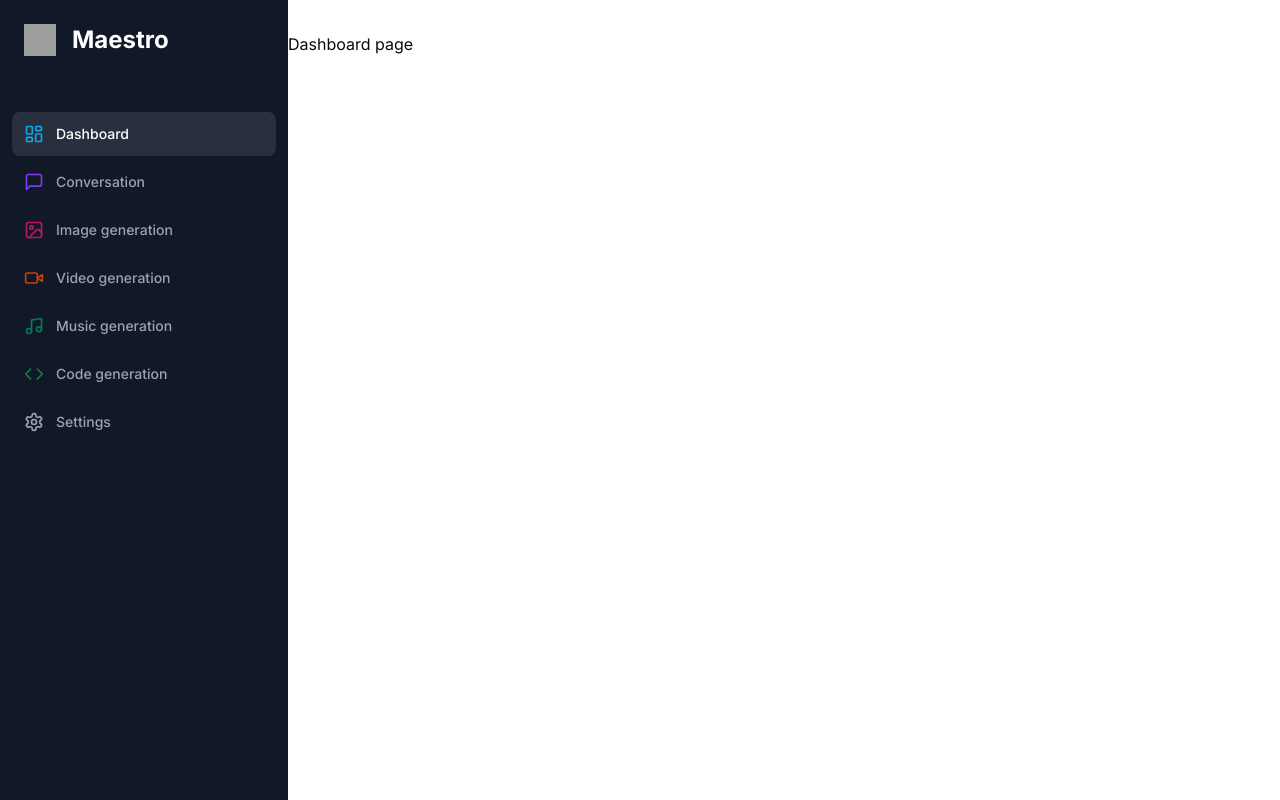
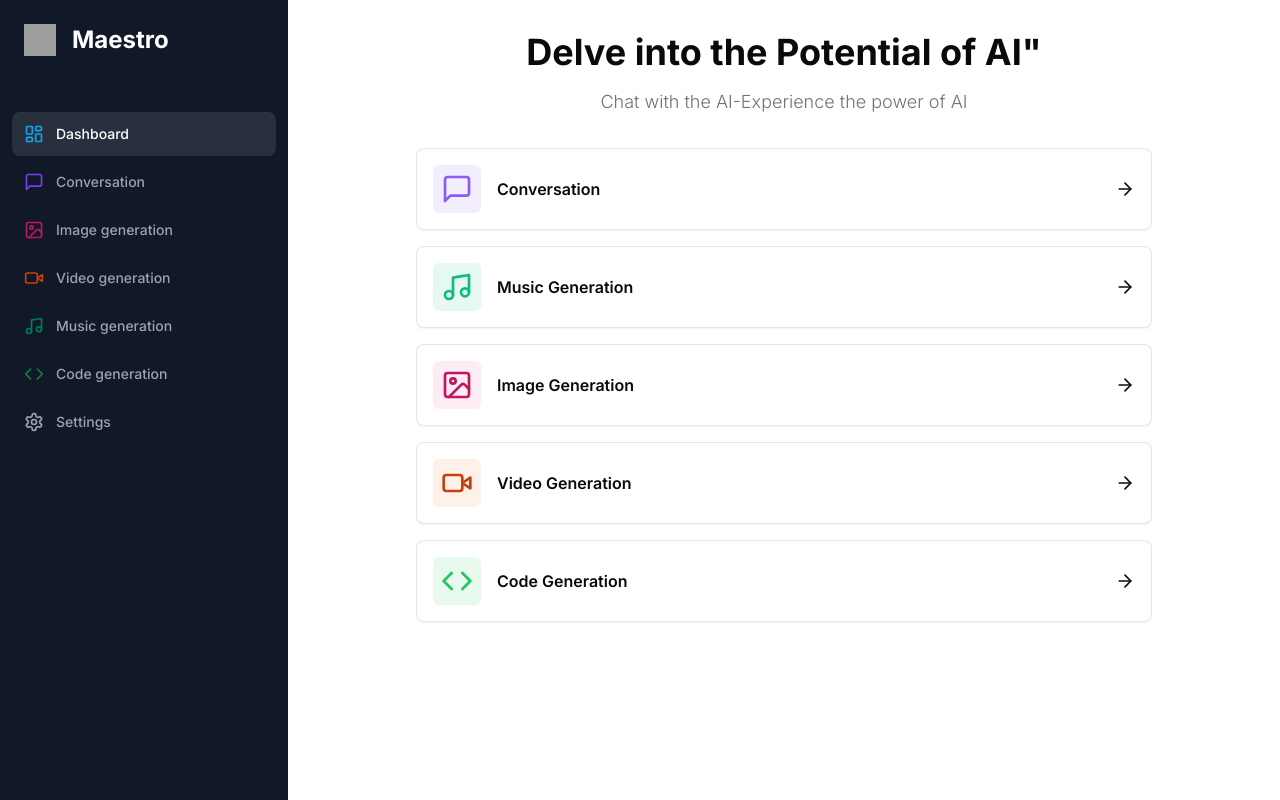
Before and after one commit to abhi-9025/maestro, a Next.js app: page /dashboard in a window 1280 px wide. Built offline with nearby package versions, Linux system fonts and the light colour scheme; grey boxes are pictures that could not be loaded.

Commit message:
dashboard added

```diff
--- a/app/(dashboard)/(routes)/dashboard/page.tsx
+++ b/app/(dashboard)/(routes)/dashboard/page.tsx
@@ -1,8 +1,87 @@
+"use client";
+
+import { Card } from "@/components/ui/card";
+import { cn } from "@/lib/utils";
+import {
+  ArrowRight,
+  Code,
+  ImageIcon,
+  MessageSquare,
+  Music,
+  VideoIcon,
+} from "lucide-react";
+import { useRouter } from "next/navigation";
+
 export default function Dashboard() {
+  const tools = [
+    {
+      label: "Conversation",
+      icon: MessageSquare,
+      color: "text-violet-500",
+      bgColor: "bg-violet-500/10",
+      href: "/conversation",
+    },
+    {
+      label: "Music Generation",
+      icon: Music,
+      color: "text-emerald-500",
+      bgColor: "bg-emerald-500/10",
+      href: "/music",
+    },
+    {
+      label: "Image Generation",
+      icon: ImageIcon,
+      color: "text-pink-700",
+      bgColor: "bg-pink-500/10",
+      href: "/image",
+    },
+    {
+      label: "Video Generation",
+      icon: VideoIcon,
+      color: "text-orange-700",
+      bgColor: "bg-orange-500/10",
+      href: "/video",
+    },
+    {
+      label: "Code Generation",
+      icon: Code,
+      color: "text-green-500",
+      bgColor: "bg-green-500/10",
+      href: "/code",
+    },
+  ];
+
+  const router = useRouter();
+
   return (
     <div>
-    <p>
-      Dashboard page
-    </p>
-    </div>  )
+      <div className="mb-8 space-y-4">
+        <h2 className="text-2xl md:text-4xl font-bold text-center">
+          Delve into the Potential of AI"
+        </h2>
+        <p className="text-muted-foreground font-light text-sm md:text-lg text-center">
+          Chat with the AI-Experience the power of AI
+        </p>
+      </div>
+      <div className="px-4 md:px-20 lg:px-32 space-y-4">
+        {tools.map((tool) => {
+          return (
+            <Card
+              onClick={() => router.push(tool.href)}
+              key={tool.href}
+              className="p-4 border-black/10 flex items-center justify-between hover:shadow-md transition cursor-pointer "
+            >
+              <div className="flex items-center gap-x-4">
+                <div className={cn("p-2 w-fit rounded-md", tool.bgColor)}>
+                  <tool.icon className={cn("w-8 h-8", tool.color)} />
+                </div>
+                <div className=" font-semibold ">{tool.label}</div>
+              </div>
+              <ArrowRight className=" w-5 h-8" />
+            </Card>
+          );
+        })}
+      </div>
+    </div>
+  );
 }
--- /dev/null
+++ b/components/ui/card.tsx
@@ -0,0 +1,79 @@
+import * as React from "react"
+
+import { cn } from "@/lib/utils"
+
+const Card = React.forwardRef<
+  HTMLDivElement,
+  React.HTMLAttributes<HTMLDivElement>
+>(({ className, ...props }, ref) => (
+  <div
+    ref={ref}
+    className={cn(
+      "rounded-lg border bg-card text-card-foreground shadow-sm",
+      className
+    )}
+    {...props}
+  />
+))
+Card.displayName = "Card"
+
+const CardHeader = React.forwardRef<
+  HTMLDivElement,
+  React.HTMLAttributes<HTMLDivElement>
+>(({ className, ...props }, ref) => (
+  <div
+    ref={ref}
+    className={cn("flex flex-col space-y-1.5 p-6", className)}
+    {...props}
+  />
+))
+CardHeader.displayName = "CardHeader"
+
+const CardTitle = React.forwardRef<
+  HTMLParagraphElement,
+  React.HTMLAttributes<HTMLHeadingElement>
+>(({ className, ...props }, ref) => (
+  <h3
+    ref={ref}
+    className={cn(
+      "text-2xl font-semibold leading-none tracking-tight",
+      className
+    )}
+    {...props}
+  />
+))
+CardTitle.displayName = "CardTitle"
+
+const CardDescription = React.forwardRef<
+  HTMLParagraphElement,
+  React.HTMLAttributes<HTMLParagraphElement>
+>(({ className, ...props }, ref) => (
+  <p
+    ref={ref}
+    className={cn("text-sm text-muted-foreground", className)}
+    {...props}
+  />
+))
+CardDescription.displayName = "CardDescription"
+
+const CardContent = React.forwardRef<
+  HTMLDivElement,
+  React.HTMLAttributes<HTMLDivElement>
+>(({ className, ...props }, ref) => (
+  <div ref={ref} className={cn("p-6 pt-0", className)} {...props} />
+))
+CardContent.displayName = "CardContent"
+
+const CardFooter = React.forwardRef<
+  HTMLDivElement,
+  React.HTMLAttributes<HTMLDivElement>
+>(({ className, ...props }, ref) => (
+  <div
+    ref={ref}
+    className={cn("flex items-center p-6 pt-0", className)}
+    {...props}
+  />
+))
+CardFooter.displayName = "CardFooter"
+
+export { Card, CardHeader, CardFooter, CardTitle, CardDescription, CardContent }
```
